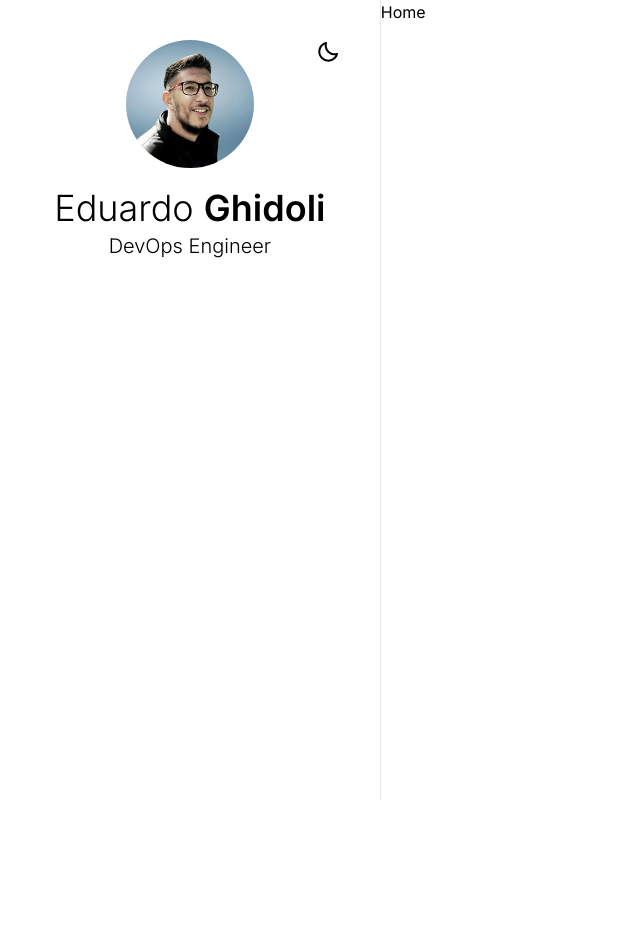
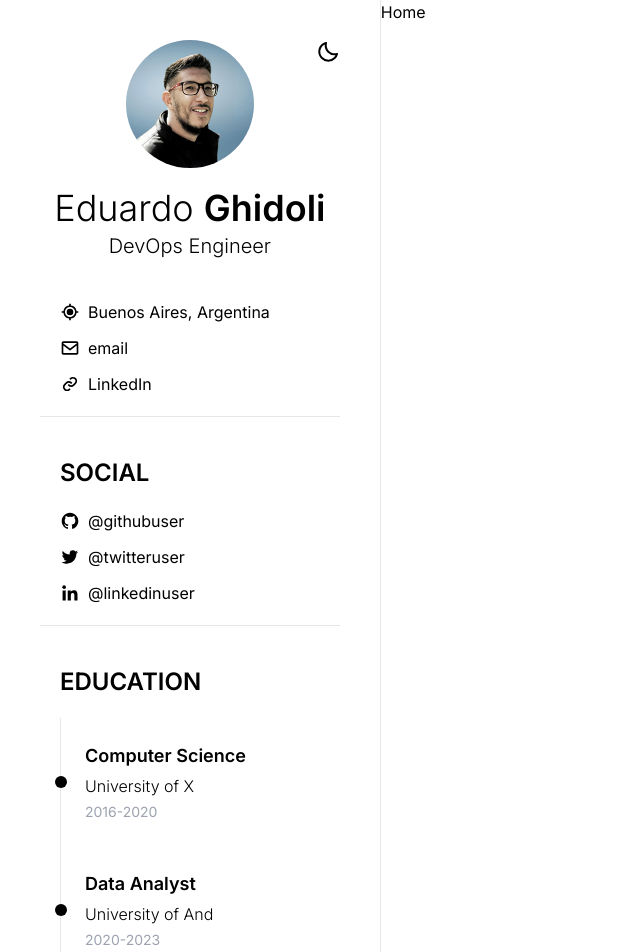
Before and after one commit to eddyg-github/My_CV, a React (Vite) app: page / in a window 1280 px wide. Shown: the top 952 px of the page, without its empty margins (0-640 px from the left). Before the commit the page ends 800 px from the top, so only its background shows below. Built offline with nearby package versions, Linux system fonts and the light colour scheme.

Commit message:
Tercer commit

```diff
--- a/src/components/HeaderLeft.jsx
+++ b/src/components/HeaderLeft.jsx
@@ -1,11 +1,13 @@
 import React from 'react';
 import image from '/public/image.jpg';
-import { BiMoon, BiSun } from 'react-icons/bi';
+import { BiMoon, BiSun, BiCurrentLocation, BiEnvelope, BiLink } from 'react-icons/bi';
+import { BiLogoGithub, BiLogoTwitter, BiLogoLinkedin } from 'react-icons/bi'; // Importar los íconos de redes sociales
 
 const HeaderLeft = ({ darkMode, toggleDarkMode }) => {
   return (
     <div className="min-h-screen flex-1 relative p-10 transition-all duration-500 dark:bg-black dark:text-white sm:border-r dark:border-gray-700">
       <div className="flex flex-col gap-5">
+        {/* Header Section */}
         <div className="flex flex-col items-center justify-center gap-5">
           <img src={image} alt="Eduardo Ghidoli" className="w-32 rounded-full" />
           <div className="text-center space-y-1">
@@ -22,6 +24,74 @@ const HeaderLeft = ({ darkMode, toggleDarkMode }) => {
             )}
           </button>
         </div>
+
+        {/* Contact Info Section */}
+        <div className="flex flex-col items-start justify-start gap-5 border-b p-5 dark:border-gray-700">
+          <ul className="space-y-3">
+            <li className="flex items-center gap-2">
+              <BiCurrentLocation className="text-xl" />
+              <span>Buenos Aires, Argentina</span>
+            </li>
+
+            {/* Ofuscación del correo */}
+            <li className="flex items-center gap-2">
+              <BiEnvelope className="text-xl" />
+              <a href="mailto:eduardoghidoli@gmail.com">email</a>
+            </li>
+
+            {/* Sección de LinkedIn */}
+            <li className="flex items-center gap-2">
+              <BiLink className="text-xl" /> {/* Icono de LinkedIn */}
+              <a href="https://www.linkedin.com/in/eduardo-ghidoli" target="_blank" rel="noopener noreferrer">
+                LinkedIn
+              </a>
+            </li>
+          </ul>
+        </div>
+
+        {/* Social Media Section */}
+        <div className="flex flex-col items-start justify-start gap-5 border-b p-5 dark:border-gray-700">
+          <h1 className="text-base font-semibold md:text-2xl">SOCIAL</h1>
+          <ul className="space-y-3">
+            <li className="flex items-center gap-2">
+              <BiLogoGithub className="text-xl" />
+              <span>@githubuser</span>
+            </li>
+            <li className="flex items-center gap-2">
+              <BiLogoTwitter className="text-xl" />
+              <span>@twitteruser</span>
+            </li>
+            <li className="flex items-center gap-2">
+              <BiLogoLinkedin className="text-xl" />
+              <span>@linkedinuser</span>
+            </li>
+          </ul>
+        </div>
+
+        {/* Education Section */}
+        <div className="flex flex-col items-start justify-start gap-5 border-b p-5 dark:border-gray-700">
+          <h1 className="text-base font-semibold md:text-2xl">EDUCATION</h1>
+
+          <ul>
+            <li className="relative flex flex-col gap-1 border-l p-6 before:absolute before:left-[-6px] before:top-1/2 before:h-3 before:w-3 before:-translate-y-1/2 before:rounded-full before:bg-black dark:before:bg-white before:transform">
+              <span className="font-semibold md:text-lg">Computer Science</span>
+              <span className="font-light">University of X</span>
+              <span className="text-sm text-gray-400">2016-2020</span>
+            </li>
+
+            <li className="relative flex flex-col gap-1 border-l p-6 before:absolute before:left-[-6px] before:top-1/2 before:h-3 before:w-3 before:-translate-y-1/2 before:rounded-full before:bg-black dark:before:bg-white before:transform">
+              <span className="font-semibold md:text-lg">Data Analyst</span>
+              <span className="font-light">University of And</span>
+              <span className="text-sm text-gray-400">2020-2023</span>
+            </li>
+
+            <li className="relative flex flex-col gap-1 border-l p-6 before:absolute before:left-[-6px] before:top-1/2 before:h-3 before:w-3 before:-translate-y-1/2 before:rounded-full before:bg-black dark:before:bg-white before:transform">
+              <span className="font-semibold md:text-lg">Business School</span>
+              <span className="font-light">University of Z</span>
+              <span className="text-sm text-gray-400">2023 - ongoing</span>
+            </li>
+          </ul>
+        </div>
       </div>
     </div>
   );
```
